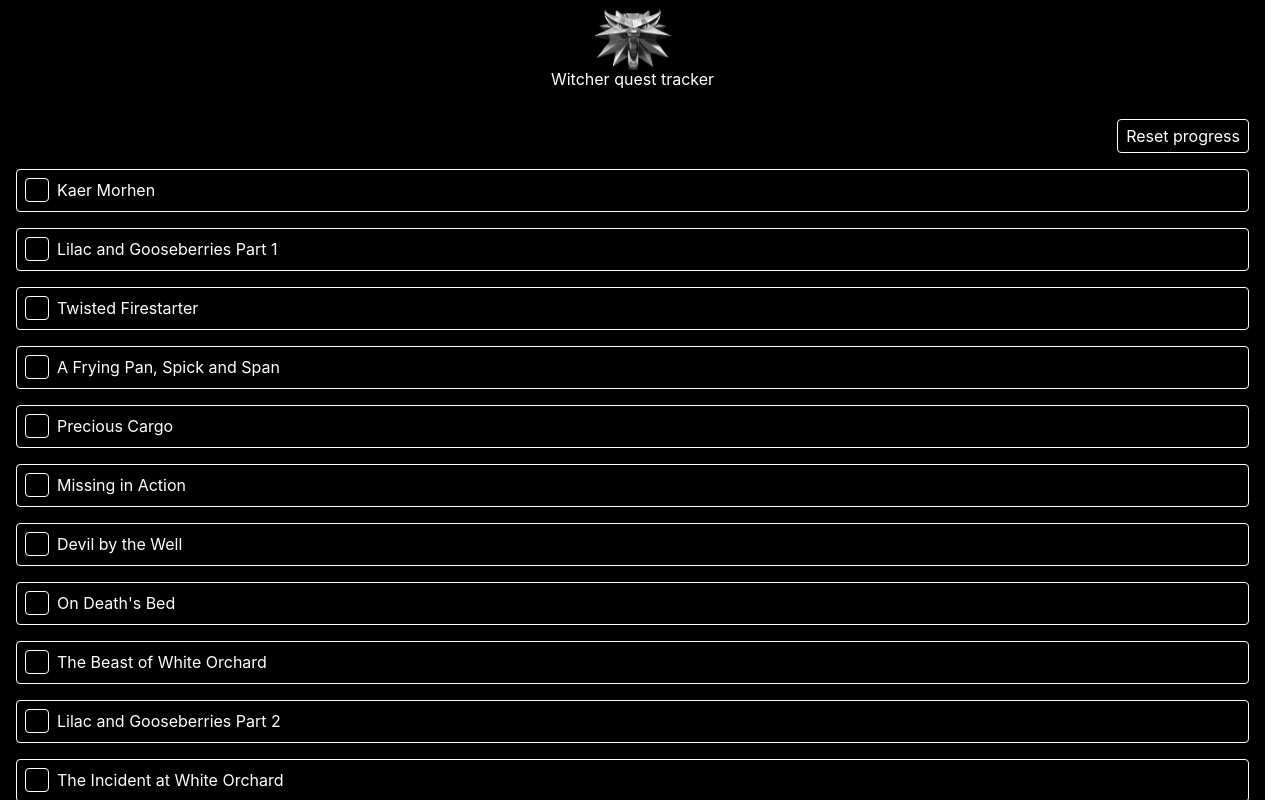
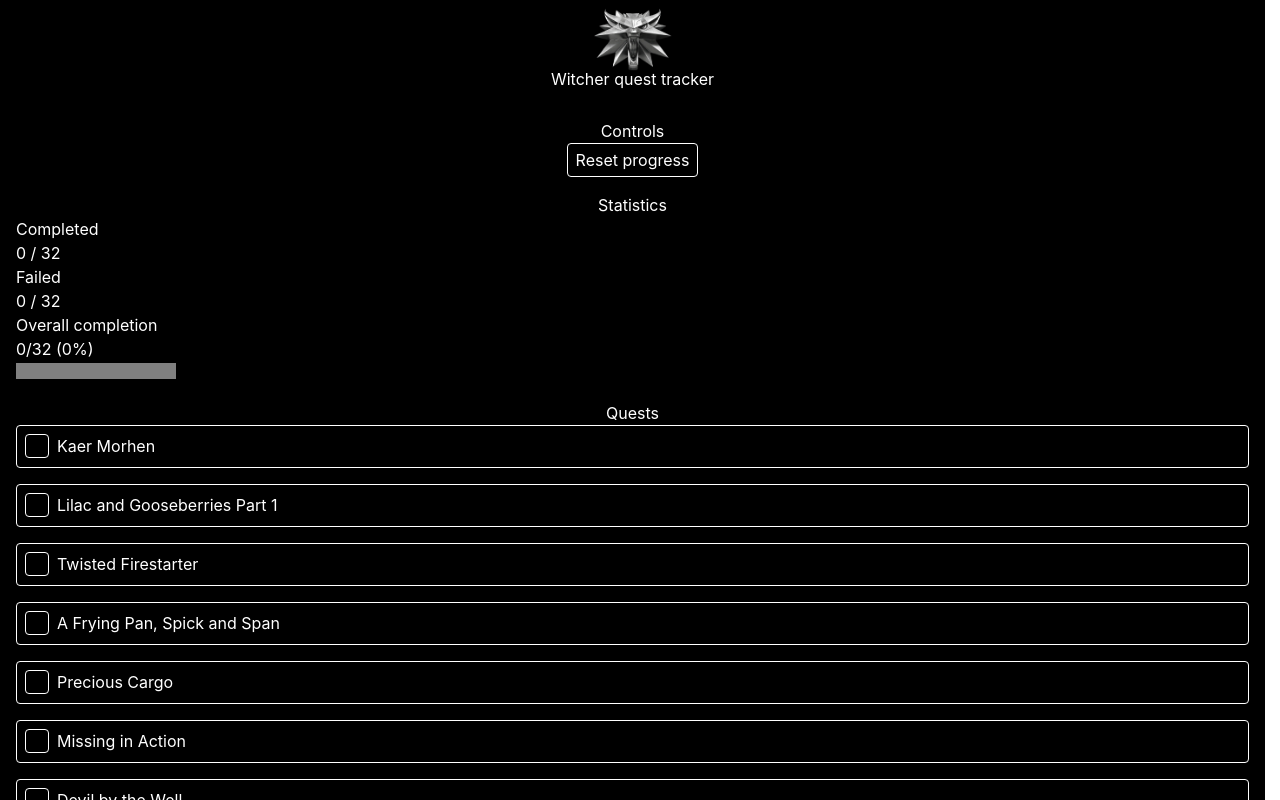
Before and after one commit to ssm-geralt/witcher-quest-tracker, a React (Vite) app: page / in a window 1280 px wide. Shown: the top 800 px of the page. Built offline with nearby package versions, Linux system fonts and the light colour scheme.

Commit message:
feat: add basic statistics component

```diff
--- a/src/app.tsx
+++ b/src/app.tsx
@@ -4,6 +4,7 @@
 import { Quest } from "./components/quest/quest";
 import { Controls } from "./components/controls";
 import { ConfirmationDialog } from "./components/confirmationDialog";
+import { Statistics } from "./components/statistics";
 
 export function App() {
   const {
@@ -21,10 +22,26 @@
       <MainHeader />
       <main className="grow px-4">
         <section className="my-4">
+          <header>
+            <h2 className="text-center">Controls</h2>
+          </header>
           <Controls {...controls} />
         </section>
 
+        {quests ? (
+          <section className="my-4">
+            <header>
+              <h2 className="text-center">Statistics</h2>
+            </header>
+            <Statistics quests={quests} />
+          </section>
+        ) : null}
+
         <section>
+          <header>
+            <h2 className="text-center">Quests</h2>
+          </header>
+
           {error ? <p className="text-red-500">{error}</p> : null}
 
           {quests ? (
--- a/src/components/controls/controls.tsx
+++ b/src/components/controls/controls.tsx
@@ -9,7 +9,7 @@
 
 export function Controls({ reset }: ControlsProps) {
   return (
-    <div className="flex gap-4 justify-end">
+    <div className="flex gap-4 justify-center">
       <Button onClick={reset.onClick} disabled={reset.disabled}>
         Reset progress
       </Button>
--- /dev/null
+++ b/src/components/statistics/domain.ts
@@ -0,0 +1,13 @@
+import type { Quest } from "../quest/domain";
+
+export interface StatisticsProps {
+  quests: Quest[];
+}
+
+export interface StatisticsVM {
+  completed: number;
+  failed: number;
+  finished: number;
+  total: number;
+  percentage: number;
+}
--- /dev/null
+++ b/src/components/statistics/index.ts
@@ -0,0 +1 @@
+export * from "./statistics";
--- /dev/null
+++ b/src/components/statistics/statistics.tsx
@@ -0,0 +1,37 @@
+import type { StatisticsProps } from "./domain";
+import { useStatisticsController } from "./useStatisticsController";
+
+export function Statistics(props: StatisticsProps) {
+  const { completed, failed, finished, percentage, total } =
+    useStatisticsController(props);
+  return (
+    <div>
+      <dl>
+        <div>
+          <dt>Completed</dt>
+          <dd>
+            {completed} / {total}
+          </dd>
+        </div>
+
+        <div>
+          <dt>Failed</dt>
+          <dd>
+            {failed} / {total}
+          </dd>
+        </div>
+      </dl>
+
+      <div>
+        <p>Overall completion</p>
+        <div>
+          {finished}/{total} ({percentage}%)
+        </div>
+
+        <progress value={percentage} max="100">
+          {percentage}%
+        </progress>
+      </div>
+    </div>
+  );
+}
--- /dev/null
+++ b/src/components/statistics/useStatisticsController.ts
@@ -0,0 +1,30 @@
+import type { StatisticsProps, StatisticsVM } from "./domain";
+
+export const useStatisticsController = ({
+  quests,
+}: StatisticsProps): StatisticsVM => {
+  const { completed, failed } = quests.reduce(
+    (stats, { completionState }) => {
+      if (completionState === "success") {
+        stats.completed++;
+      }
+
+      if (completionState === "failure") {
+        stats.failed++;
+      }
+      return stats;
+    },
+    {
+      completed: 0,
+      failed: 0,
+    },
+  );
+
+  return {
+    completed,
+    failed,
+    finished: completed + failed,
+    percentage: ((completed + failed) / quests.length) * 100,
+    total: quests.length,
+  };
+};
```
